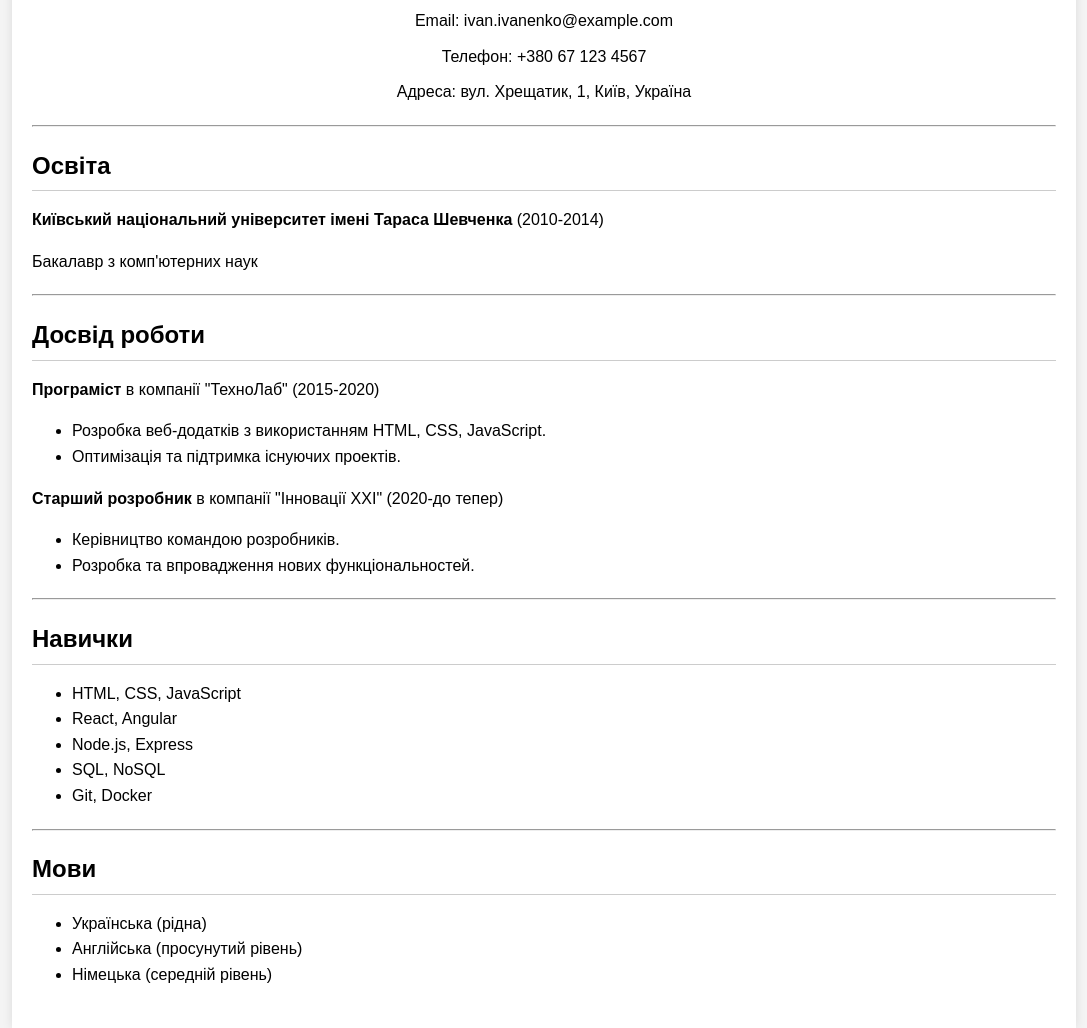
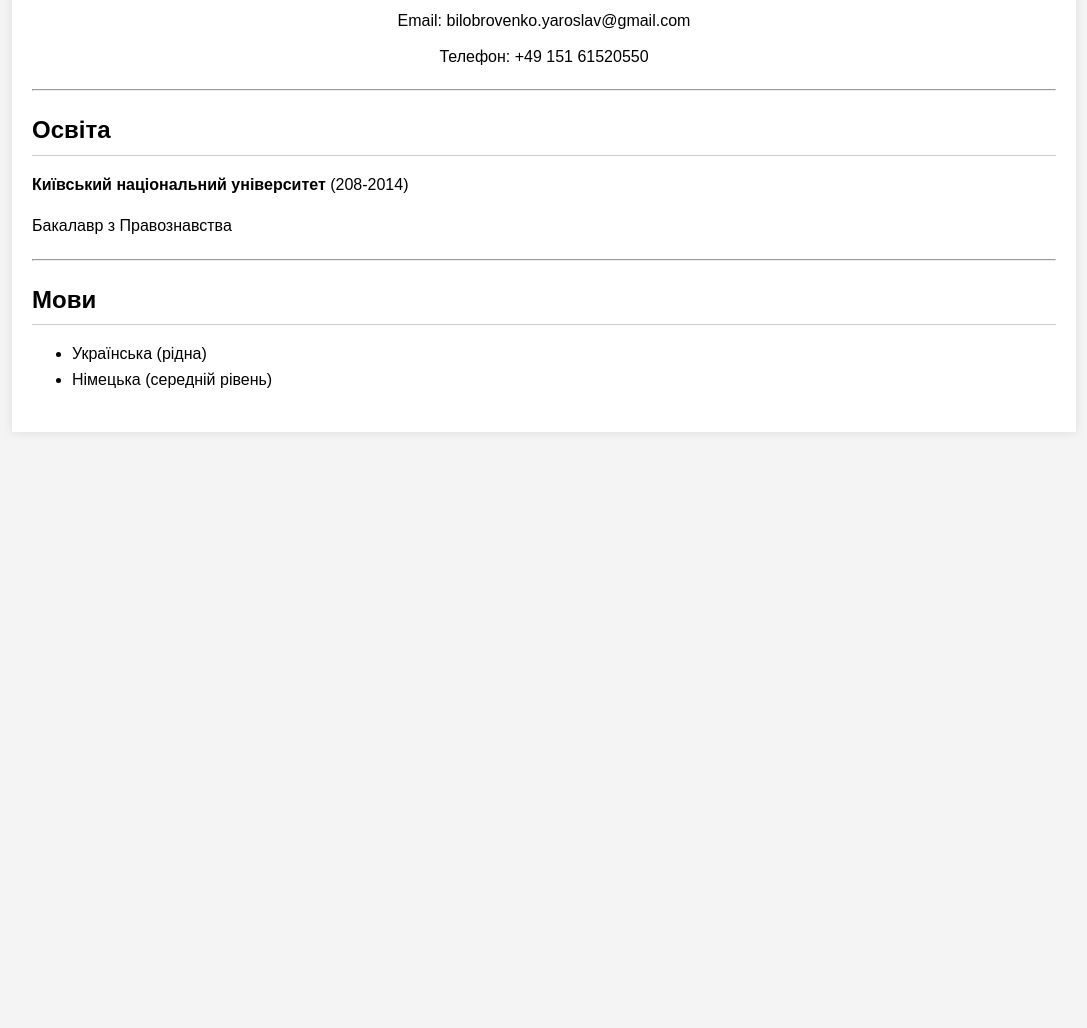
Before and after one commit to Yaroslav9099/start, a plain HTML site: page Untitled-1.html in a window 1280 px wide. Shown: the part 79-1107 px from the top of the page, without its empty margins (96-1183 px from the left). After the commit the page ends 800 px from the top, so only its background shows below. Drawn offline with Linux system fonts and the light colour scheme.

Commit message:
first commit

```diff
--- a/Untitled-1.html
+++ b/Untitled-1.html
@@ -3,7 +3,7 @@
 <head>
     <meta charset="UTF-8">
     <meta name="viewport" content="width=device-width, initial-scale=1.0">
-    <title>Резюме Івана Іваненка</title>
+    <title>Резюме Ярослава</title>
     <style>
         body {
             font-family: Arial, sans-serif;
@@ -45,50 +45,23 @@
 <body>
     <div class="container">
         <div class="header">
-            <h1>Іван Іваненко</h1>
+            <h1>Ярослав</h1>
             <ul class="contact-info">
-                <li>Email: ivan.ivanenko@example.com</li>
-                <li>Телефон: +380 67 123 4567</li>
-                <li>Адреса: вул. Хрещатик, 1, Київ, Україна</li>
-            </ul>
+                <li>Email: bilobrovenko.yaroslav@gmail.com</li>
+                <li>Телефон: +49 151 61520550</li>
+                       </ul>
         </div>
         <hr>
         <div class="section">
             <h2>Освіта</h2>
-            <p><strong>Київський національний університет імені Тараса Шевченка</strong> (2010-2014)</p>
-            <p>Бакалавр з комп'ютерних наук</p>
-        </div>
-        <hr>
-        <div class="section">
-            <h2>Досвід роботи</h2>
-            <p><strong>Програміст</strong> в компанії "ТехноЛаб" (2015-2020)</p>
-            <ul>
-                <li>Розробка веб-додатків з використанням HTML, CSS, JavaScript.</li>
-                <li>Оптимізація та підтримка існуючих проектів.</li>
-            </ul>
-            <p><strong>Старший розробник</strong> в компанії "Інновації ХХІ" (2020-до тепер)</p>
-            <ul>
-                <li>Керівництво командою розробників.</li>
-                <li>Розробка та впровадження нових функціональностей.</li>
-            </ul>
-        </div>
-        <hr>
-        <div class="section">
-            <h2>Навички</h2>
-            <ul>
-                <li>HTML, CSS, JavaScript</li>
-                <li>React, Angular</li>
-                <li>Node.js, Express</li>
-                <li>SQL, NoSQL</li>
-                <li>Git, Docker</li>
-            </ul>
+            <p><strong>Київський національний університет</strong> (208-2014)</p>
+            <p>Бакалавр з Правознавства</p>
         </div>
         <hr>
         <div class="section">
             <h2>Мови</h2>
             <ul>
                 <li>Українська (рідна)</li>
-                <li>Англійська (просунутий рівень)</li>
                 <li>Німецька (середній рівень)</li>
             </ul>
         </div>
```
Also changed, not shown: todo.txt (deleted).
